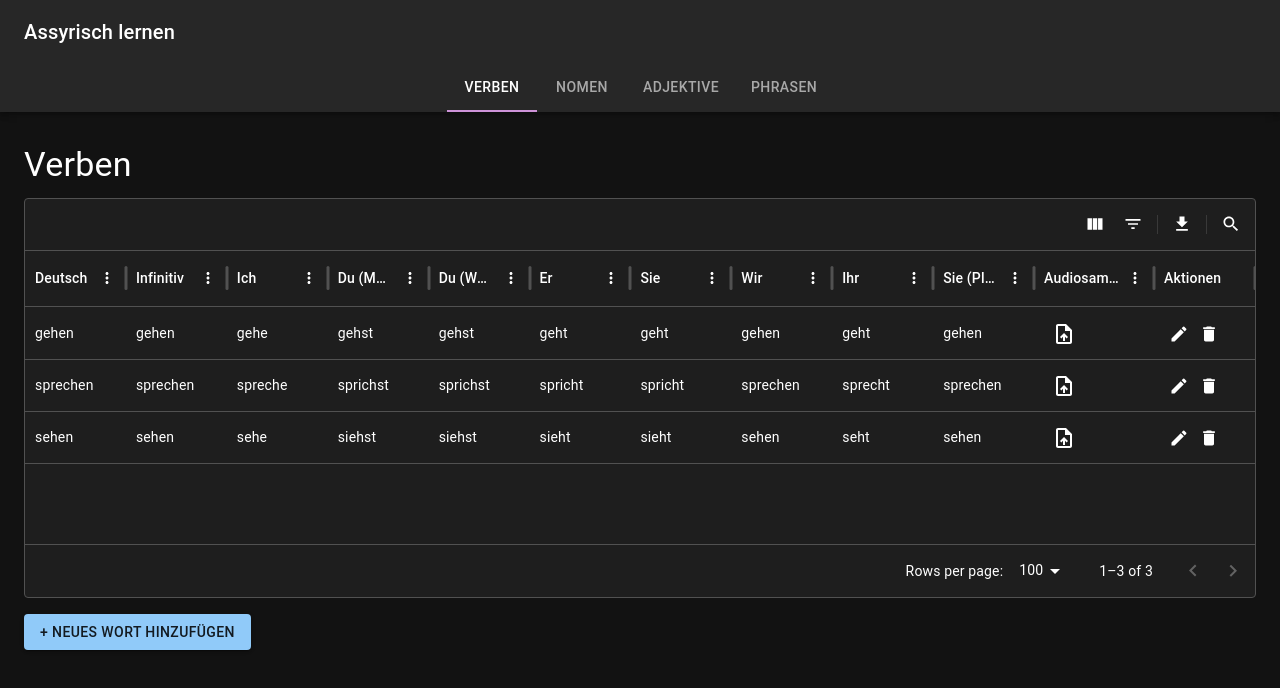
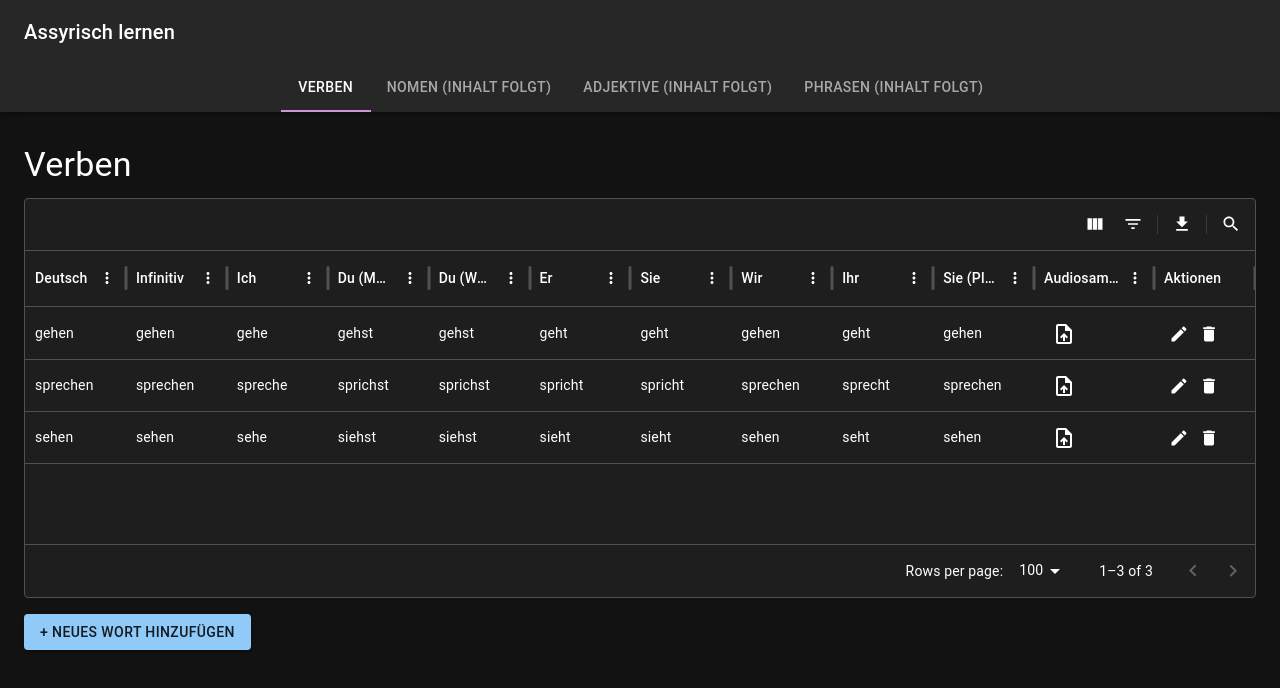
Before and after one commit to FrBoehle/vocabs, a Next.js app: page / in a window 1280 px wide. Shown: the top 688 px of the page. Built offline with nearby package versions, Linux system fonts and the light colour scheme.

Commit message:
fix msg res

```diff
--- a/src/app/components/ProjectNavbar.tsx
+++ b/src/app/components/ProjectNavbar.tsx
@@ -1,5 +1,6 @@
 import React from "react";
 import { AppBar, Toolbar, Typography, Tabs, Tab } from "@mui/material";
+import { captions } from "../resources/captions.res";
 
 interface ProjectNavbarProps {
   projectName: string;
@@ -25,10 +26,10 @@ export const ProjectNavbar: React.FC<ProjectNavbarProps> = ({
       indicatorColor="secondary"
       textColor="inherit"
     >
-      <Tab label="Verben" />
-      <Tab label="Nomen" />
-      <Tab label="Adjektive" />
-      <Tab label="Phrasen" />
+      <Tab label={captions.verbs} />
+      <Tab label={captions.nouns} />
+      <Tab label={captions.adjectives} />
+      <Tab label={captions.phrases} />
     </Tabs>
   </AppBar>
 );
--- a/src/app/page.tsx
+++ b/src/app/page.tsx
@@ -14,6 +14,7 @@ import { exampleData } from "./data/initialsRows";
 import { AddRowDialog } from "./components/dialogs/AddRowDialog";
 import { EditRowDialog } from "./components/dialogs/EditRowDialog";
 import { DeleteConfirmDialog } from "./components/dialogs/DeleteConfirmDialog";
+import { captions } from "./resources/captions.res";
 
 const darkTheme = createTheme({
   palette: {
@@ -96,7 +97,7 @@ function App() {
         {tabIndex === 0 && (
           <>
             <Typography variant="h4" gutterBottom>
-              Verben
+              {captions.verbs}
             </Typography>
 
             <WordGrid
```
